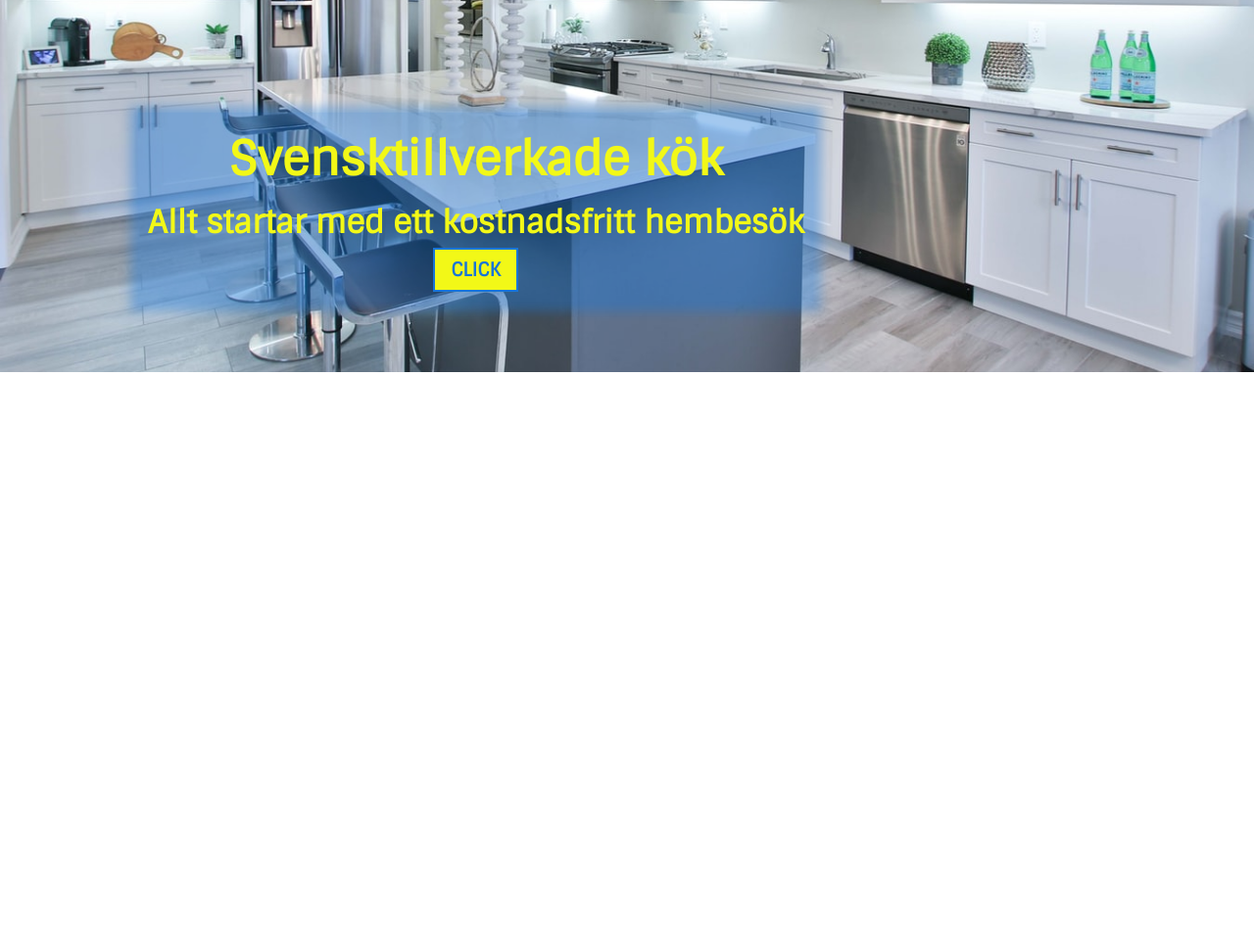
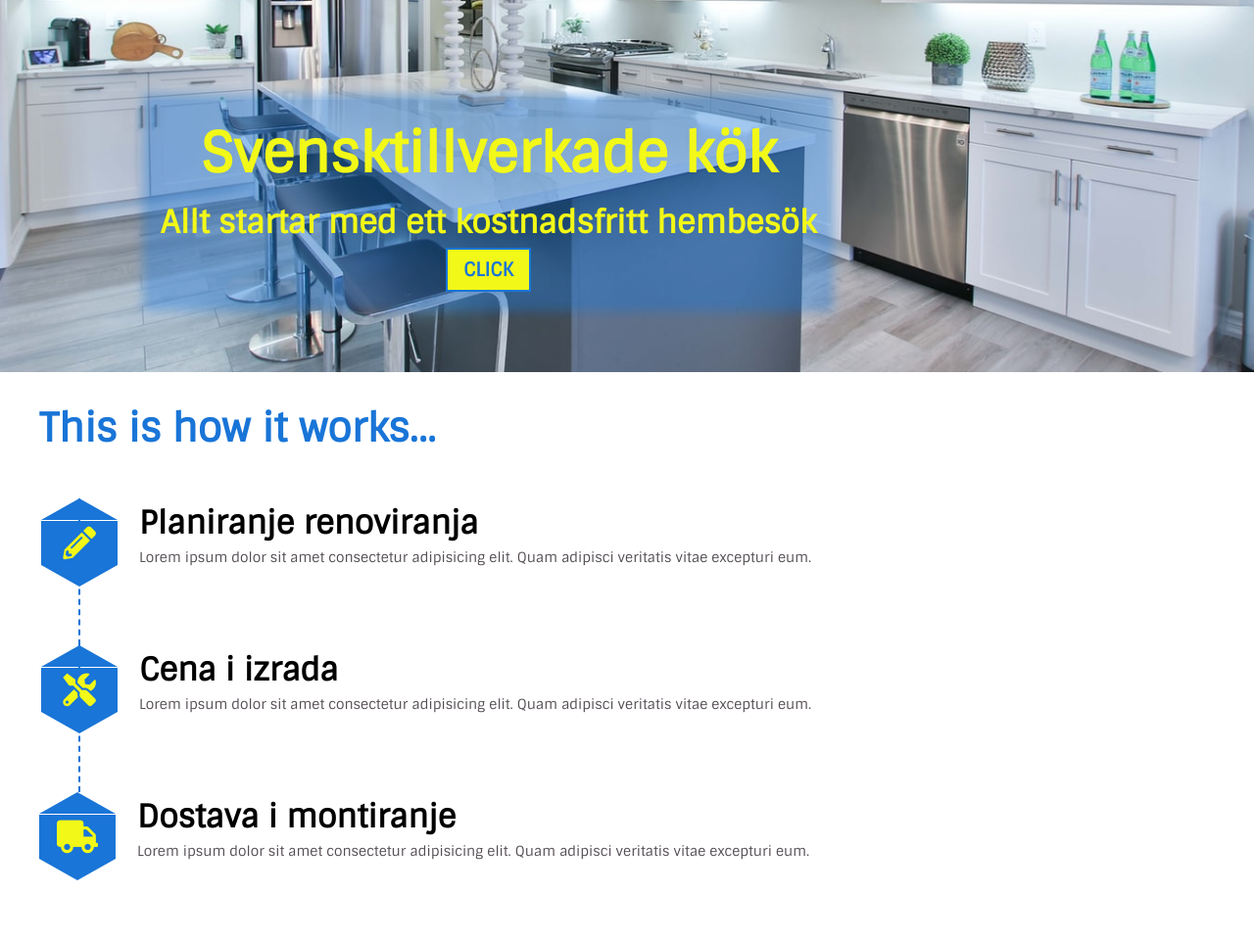
Before and after one commit to 30jovic03/inovator-Nygammalt-kok, a plain HTML site: page index.html in a window 1280 px wide. Shown: the part 420-1382 px from the top of the page at 98% size. Before the commit the page ends 800 px from the top, so only its background shows below. Drawn offline with Linux system fonts and the light colour scheme.

Commit message:
Implement steps section

```diff
--- a/assets/css/index.css
+++ b/assets/css/index.css
@@ -24,18 +24,22 @@ body {
   position: relative;
 }
 
-h1,
-h2 {
-  color: var(--color-yellow);
-  line-height: 1.6;
-}
-
 h1 {
-  font-size: 1.7rem;
+  font-size: 1.8rem;
 }
 
 h2 {
+  font-size: 1.5rem;
+}
+
+h3 {
   font-size: 1.2rem;
+}
+
+h1,
+h2,
+h3 {
+  line-height: 1.6;
 }
 
 ul {
@@ -140,13 +144,79 @@ li.logo img {
 .title-text {
   position: absolute;
   bottom: 9vh;
-  margin: 0 11%;
+  margin: 0 8%;
   text-align: center;
   background-color: rgba(25, 117, 215, 0.4);
   box-shadow: 0 2px 10px 8px rgba(25, 117, 215, 0.4);
 }
 
+.title-text h1,
+.title-text h3 {
+  color: var(--color-yellow);
+}
+
 /* steps */
+
+#steps {
+  padding: 25px;
+}
+
+#steps h2 {
+  color: var(--color-blue);
+  margin-bottom: 40px;
+}
+
+.step {
+  position: relative;
+  margin-left: 40px;
+  padding-left: 60px;
+  height: 150px;
+  border-left: 2px dashed var(--color-blue);
+}
+
+.hexagon {
+  position: absolute;
+  left: -40px;
+}
+
+.hex:before {
+  content: " ";
+  width: 0;
+  height: 0;
+  border-bottom: 22.5px solid var(--color-blue);
+  border-left: 39px solid transparent;
+  border-right: 39px solid transparent;
+  position: absolute;
+  top: -22.5px;
+}
+
+.hex {
+  margin-top: 22.5px;
+  width: 78px;
+  height: 45px;
+  background-color: var(--color-blue);
+  position: relative;
+}
+
+.hex:after {
+  content: "";
+  width: 0;
+  position: absolute;
+  bottom: -22.5px;
+  border-top: 22.5px solid var(--color-blue);
+  border-left: 39px solid transparent;
+  border-right: 39px solid transparent;
+}
+
+.hex div {
+  text-align: center;
+  font-size: 2.1rem;
+  color: var(--color-yellow);
+}
+
+.step-text p {
+  color: var(--color-gray-3);
+}
 
 /* clients */
 
@@ -161,10 +231,14 @@ li.logo img {
   }
 
   h1 {
-    font-size: 3rem;
+    font-size: 3.5rem;
   }
 
   h2 {
+    font-size: 2.5rem;
+  }
+
+  h3 {
     font-size: 2rem;
   }
 
@@ -222,5 +296,6 @@ li.logo img {
 
   .title-text {
     padding: 10px;
+    margin: 0 12%;
   }
 }
--- a/index.html
+++ b/index.html
@@ -5,6 +5,12 @@
   <meta http-equiv="X-UA-Compatible" content="IE=edge">
   <meta name="viewport" content="width=device-width, initial-scale=1.0">
   <link rel="stylesheet" href="./assets/css/index.css" />
+  <link
+      rel="stylesheet"
+      href="https://use.fontawesome.com/releases/v5.15.2/css/all.css"
+      integrity="sha384-vSIIfh2YWi9wW0r9iZe7RJPrKwp6bG+s9QZMoITbCckVJqGCCRhc+ccxNcdpHuYu"
+      crossorigin="anonymous"
+    />
   <script defer src="./assets/js/toggleMenu.js"></script>
   <title>Nygammalt kök</title>
 </head>
@@ -30,12 +36,55 @@
     <div class="home">
       <div class="title-text">
         <h1>Svensktillverkade kök</h1>
-        <h2>Allt startar med ett kostnadsfritt hembesök</h2>
+        <h3>Allt startar med ett kostnadsfritt hembesök</h3>
         <button class="btn">Click</button>
       </div>
     </div>
   </section>
-  <section id="steps"></section>
+  <section id="steps">
+    <div class="container">
+      <h2>This is how it works...</h2>
+      <div class="step">
+        <div class="hexagon">
+          <div class="hex">
+            <div>
+              <i class="fa fa-pencil-alt"></i>
+            </div>
+          </div>
+        </div>
+        <div class="step-text">
+          <h3>Planiranje renoviranja</h3>
+          <p>Lorem ipsum dolor sit amet consectetur adipisicing elit. Quam adipisci veritatis vitae excepturi eum.</p>
+        </div>
+      </div>
+      <div class="step">
+        <div class="hexagon">
+          <div class="hex">
+            <div>
+              <i class="fa fa-tools"></i>
+            </div>
+          </div>
+        </div>
+        <div class="step-text">
+          <h3>Cena i izrada</h3>
+          <p>Lorem ipsum dolor sit amet consectetur adipisicing elit. Quam adipisci veritatis vitae excepturi eum.</p>
+        </div>
+      </div>
+      <div class="step" style="border-left: none;">
+        <div class="hexagon">
+          <div class="hex">
+            <div>
+              <i class="fa fa-truck"></i>
+            </div>
+          </div>
+        </div>
+        <div class="step-text">
+          <h3>Dostava i montiranje</h3>
+          <p>Lorem ipsum dolor sit amet consectetur adipisicing elit. Quam adipisci veritatis vitae excepturi eum.</p>
+        </div>
+      </div>
+    </div>
+  </section>
   <section id="clients"></section>
   <section id="products"></section>
 </body>
```
